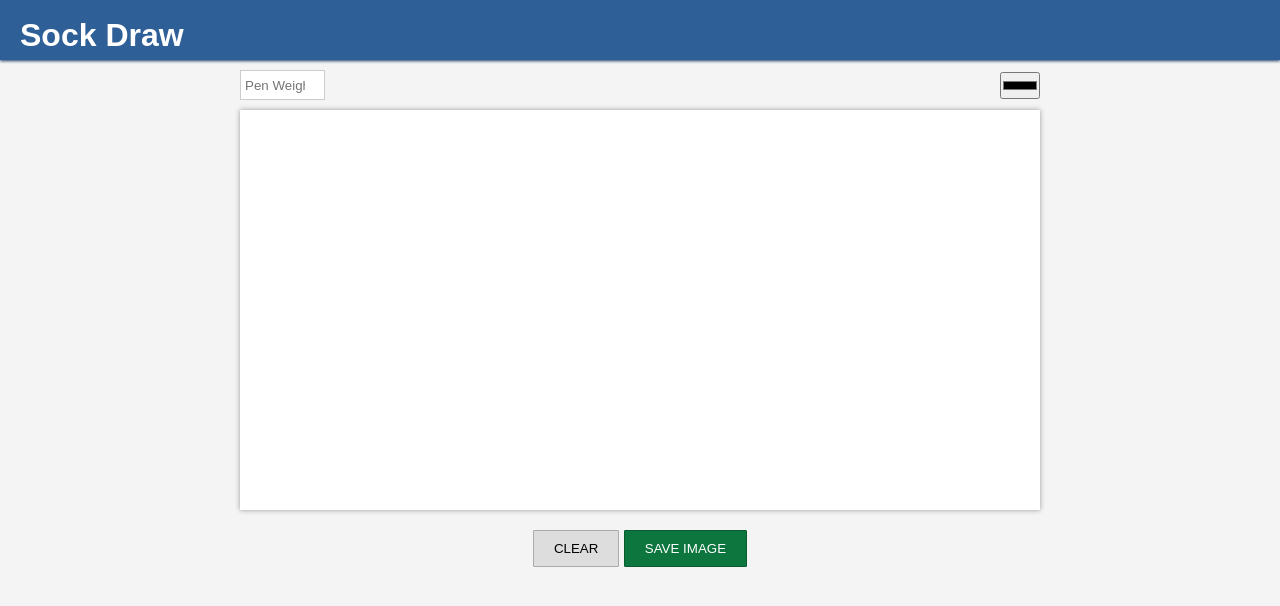
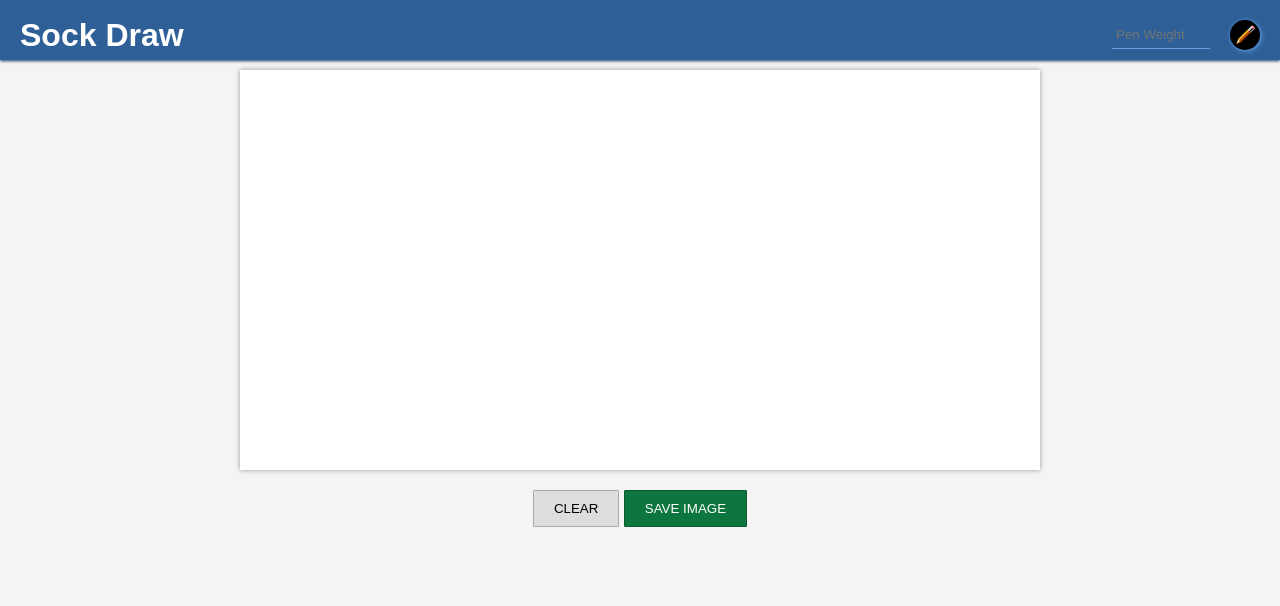
Before and after one commit to DanAlvares/sock-draw, a website: page public/index.html in a window 1280 px wide. Drawn offline with Linux system fonts and the light colour scheme; no server answers.

Commit message:
Clean up toolbar

```diff
--- a/public/index.html
+++ b/public/index.html
@@ -11,16 +11,18 @@
 <body>
 
 
-    <header><h1>Sock Draw</h1></header>
-
+    <header>
+        <h1>Sock Draw</h1>
         <section id="controls">
             <div>
                 <input id="LineWeight" placeholder="Pen Weight" type="number" value="" />
             </div>
             <div>
                 <input id="Color" class="color" value="000000" type="color" />
+                <span class="color-picker"></span>
             </div>
         </section>
+    </header>
 
     <canvas id="canvas" width="800" height="400"></canvas>
 
--- a/public/main.css
+++ b/public/main.css
@@ -1,4 +1,3 @@
-
 body {
     margin: 0;
     padding: 0;
@@ -19,23 +18,42 @@ canvas{
 }
 #controls{
     display: flex;
-    margin: 0 auto 10px;
-    align-items: center;
-    justify-content: space-between;
-    box-sizing: border-box;
-    width: 800px;
-    border-radius: 2px;
 }
 #controls input#Color{
     padding: 4px 0;
-    width: 40px;
+    height: 30px;
+    width: 30px;
+    opacity: 0;
+    position: absolute;
+    margin-left: 20px;
+}
+#controls .color-picker {
+    --color: #000;
+    background: url('./pencil.png') no-repeat center center var(--color);
+    border-radius: 50%;
+    box-shadow: 1px 1px 5px rgb(102, 161, 228);
+    display: inline-block;
+    height: 30px;
+    margin-left: 20px;
+    width: 30px;
 }
 #controls input#LineWeight{
+  -moz-appearance:textfield;
     border:solid 1px #ccc;
+    border: none;
+    border-bottom: solid 1px rgb(102, 161, 228);
+    background: transparent;
+    color: #eee;
     padding: 4px;
     height: 20px;
-    width: 75px;
+    width: 90px;
 }
+input::-webkit-outer-spin-button,
+input::-webkit-inner-spin-button {
+  -webkit-appearance: none;
+  margin: 0;
+}
+
 #images > div{
     float:left;
     text-align:center;
@@ -52,6 +70,8 @@ header{
     padding: 20px;
     box-sizing: border-box;
     color: white;
+    display: flex;
+    justify-content: space-between;
     min-width: 800px;
 }
 h1{
--- a/public/main.js
+++ b/public/main.js
@@ -8,12 +8,15 @@
         const _clearAll = document.getElementById('ClearAll');
         const _saveImg = document.getElementById('SaveAsImg');
         const _color = document.getElementById('Color');
+        const _colorPicker = document.querySelector('.color-picker');
         const _lineWeight = document.getElementById('LineWeight');
 
         const currentPos = {}
 
         _saveImg.addEventListener('click', saveImg)
         _clearAll.addEventListener('click', clearCanvas)
+        _color.addEventListener('change', changeColor)
+        changeColor()
 
         _canvas.addEventListener('mousedown', (e) => onmousedown(e))
         _canvas.addEventListener('mousemove', (e) => onmousemove(e))
@@ -64,6 +67,8 @@
             _ctx.closePath();
 
             if(name){
+                const w = _canvas.width;
+                const h = _canvas.height;
                 socket.emit(name, { currentPos, newPos, lineWidth, strokeStyle });
             }
         }
@@ -81,6 +86,10 @@
             _canvas.width = _canvas.width;
         };
 
+        function changeColor(){
+            _colorPicker.style.setProperty('--color', _color.value)
+        }
+
 		function xPos(evt){
 			return (evt.pageX || evt.touches[0].pageX) - _canvas.offsetLeft;;
 		};
```
Lines whose indentation alone changed are shown as unchanged.
